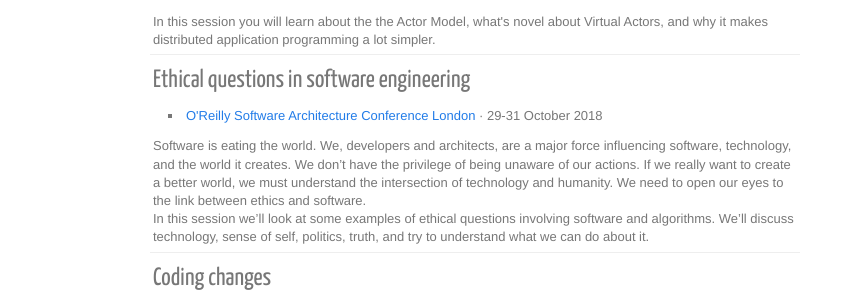
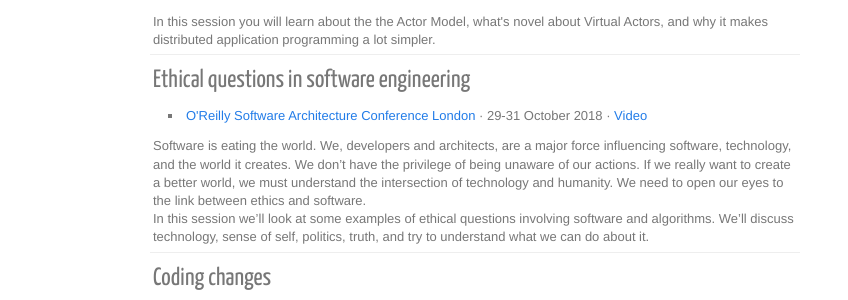
Before and after one commit to rore/rore.github.com, a Jekyll site: the page built from speaking.html, in a window 1280 px wide. Shown: the part 444-744 px from the top of the page, without its empty margins (0-848 px from the left). Built offline with Jekyll 4.4.1, drawn with Linux system fonts in a browser that asks for light colours; nearby versions of some CDN libraries.

Commit message:
Update speaking.html

```diff
--- a/speaking.html
+++ b/speaking.html
@@ -42,7 +42,7 @@ title: "Speaking"
             <h3>Ethical questions in software engineering</h3>
             <ul class="sublist">
                 <li>
-                    <a href="https://conferences.oreilly.com/software-architecture/sa-eu" target="_blank">O'Reilly Software Architecture Conference London</a> &middot; 29-31 October 2018
+                    <a href="https://conferences.oreilly.com/software-architecture/sa-eu" target="_blank">O'Reilly Software Architecture Conference London</a> &middot; 29-31 October 2018 &middot; <a href="https://www.youtube.com/watch?v=p9GtBzWKq38" target="_blank">Video</a>
                 </li>
             </ul>
            Software is eating the world.
```
